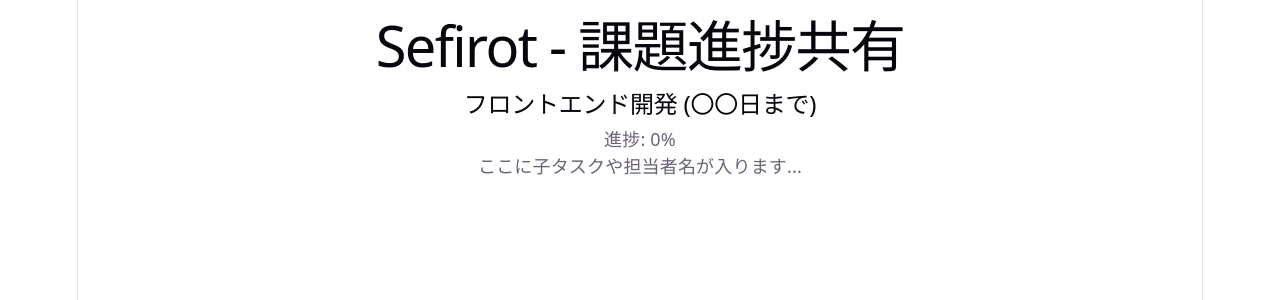
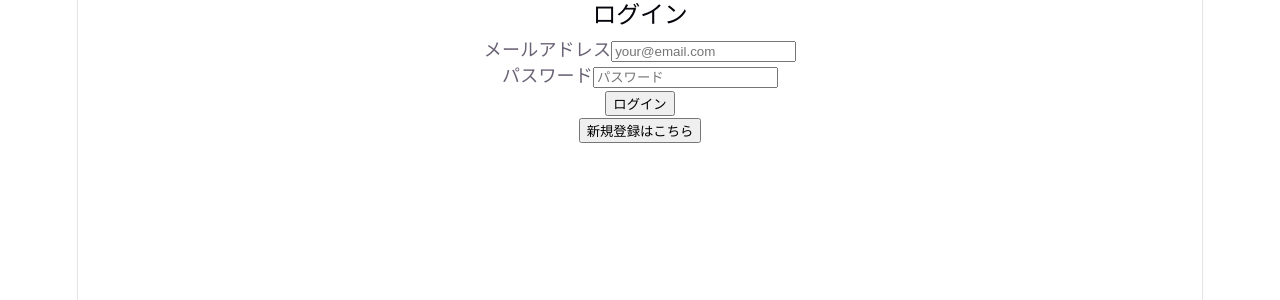
Before and after one commit to egg4946/SysHack-Sefirot-frontend, a React (Vite) app: page / in a window 1280 px wide. Shown: the top 300 px of the page. Built offline with nearby package versions, Linux system fonts and the light colour scheme.

Commit message:
ログイン

```diff
--- a/src/App.tsx
+++ b/src/App.tsx
@@ -1,31 +1,30 @@
-import './App.css'
+import React, { useState } from 'react';
+import './App.css';
+import Login from './Login';
+import Register from './Register';
+import Home from './Home';
 
-function App() {
-  return (
-    <div className="min-h-screen bg-gray-100 p-8">
-      <div className="max-w-4xl mx-auto bg-white p-6 rounded-lg shadow-md">
-        <h1 className="text-2xl font-bold mb-6 text-gray-800">
-          Sefirot - 課題進捗共有
-        </h1>
+type Page = 'login' | 'register' | 'home';
 
-        {/* ここに親タスクのブロックを作っていきます */}
-        <div className="border-2 border-gray-200 rounded p-4 mb-4">
-          <div className="flex justify-between items-center mb-2">
-            <h2 className="text-xl font-semibold">フロントエンド開発 (〇〇日まで)</h2>
-            <span className="text-blue-600 font-bold">進捗: 0%</span>
-          </div>
+const App: React.FC = () => {
+  const [page, setPage] = useState<Page>('login');
 
-          {/* 進捗バーのベース */}
-          <div className="w-full bg-gray-200 rounded-full h-4 mb-4">
-            <div className="bg-blue-600 h-4 rounded-full" style={{ width: '0%' }}></div>
-          </div>
+  const handleLogin = () => setPage('home');
+  const handleLogout = () => setPage('login');
+  const handleRegisterClick = () => setPage('register');
+  const handleRegister = () => setPage('login');
+  const handleBackToLogin = () => setPage('login');
 
-          <p className="text-gray-500 text-sm">ここに子タスクや担当者名が入ります...</p>
-        </div>
+  if (page === 'login') {
+    return <Login onLogin={handleLogin} onRegisterClick={handleRegisterClick} />;
+  }
+  if (page === 'register') {
+    return <Register onRegister={handleRegister} onBackToLogin={handleBackToLogin} />;
+  }
+  if (page === 'home') {
+    return <Home onLogout={handleLogout} />;
+  }
+  return null;
+};
 
-      </div>
-    </div>
-  )
-}
-
-export default App
+export default App;
--- /dev/null
+++ b/src/Home.tsx
@@ -0,0 +1,24 @@
+import React from 'react';
+
+interface HomeProps {
+  onLogout: () => void;
+}
+
+const Home: React.FC<HomeProps> = ({ onLogout }) => {
+  return (
+    <div className="flex flex-col items-center justify-center min-h-screen bg-gray-100">
+      <div className="bg-white p-8 rounded shadow-md w-96">
+        <h2 className="text-2xl font-bold mb-6 text-center">仮ホーム画面</h2>
+        <p className="mb-6 text-center">ログインに成功しました！</p>
+        <button
+          onClick={onLogout}
+          className="w-full bg-gray-400 text-white py-2 rounded hover:bg-gray-500"
+        >
+          ログアウト
+        </button>
+      </div>
+    </div>
+  );
+};
+
+export default Home;
--- /dev/null
+++ b/src/Login.tsx
@@ -0,0 +1,87 @@
+import React, { useState } from 'react';
+
+interface LoginProps {
+  onLogin: () => void;
+  onRegisterClick: () => void;
+}
+
+const Login: React.FC<LoginProps> = ({ onLogin, onRegisterClick }) => {
+  const [email, setEmail] = useState('');
+  const [password, setPassword] = useState('');
+  const [error, setError] = useState<string | null>(null);
+  const [loading, setLoading] = useState(false);
+
+  const handleSubmit = async (e: React.FormEvent) => {
+    e.preventDefault();
+    setError(null);
+    setLoading(true);
+    try {
+      const res = await fetch('http://localhost:8000/api/v1/auth/signin', {
+        method: 'POST',
+        headers: { 'Content-Type': 'application/json' },
+        body: JSON.stringify({ email, password }),
+      });
+      if (!res.ok) {
+        const data = await res.json().catch(() => ({}));
+        setError(data.detail || 'ログインに失敗しました');
+        setLoading(false);
+        return;
+      }
+      onLogin();
+    } catch (e) {
+      setError('通信エラーが発生しました');
+    } finally {
+      setLoading(false);
+    }
+  };
+
+  return (
+    <div className="flex flex-col items-center justify-center min-h-screen bg-gradient-to-br from-blue-100 via-green-100 to-purple-200">
+      <div className="bg-white p-8 rounded-2xl shadow-2xl w-full max-w-md border border-gray-200">
+        <h2 className="text-3xl font-extrabold mb-8 text-center text-blue-700 tracking-wide drop-shadow">ログイン</h2>
+        <form onSubmit={handleSubmit} className="space-y-6">
+          {error && <div className="text-red-600 text-center font-semibold mb-2">{error}</div>}
+          <div>
+            <label className="block text-gray-700 font-semibold mb-1" htmlFor="email">メールアドレス</label>
+            <input
+              id="email"
+              type="email"
+              placeholder="your@email.com"
+              value={email}
+              onChange={e => setEmail(e.target.value)}
+              className="w-full p-3 border border-gray-300 rounded-lg focus:outline-none focus:ring-2 focus:ring-blue-400 transition"
+              required
+            />
+          </div>
+          <div>
+            <label className="block text-gray-700 font-semibold mb-1" htmlFor="password">パスワード</label>
+            <input
+              id="password"
+              type="password"
+              placeholder="パスワード"
+              value={password}
+              onChange={e => setPassword(e.target.value)}
+              className="w-full p-3 border border-gray-300 rounded-lg focus:outline-none focus:ring-2 focus:ring-blue-400 transition"
+              required
+            />
+          </div>
+          <button
+            type="submit"
+            className="w-full bg-gradient-to-r from-blue-500 to-green-400 text-white py-3 rounded-lg font-bold text-lg shadow hover:from-blue-600 hover:to-green-500 transition mb-2 disabled:opacity-60"
+            disabled={loading}
+          >
+            {loading ? 'ログイン中...' : 'ログイン'}
+          </button>
+        </form>
+        <button
+          onClick={onRegisterClick}
+          className="w-full text-blue-600 hover:underline text-sm mt-4"
+        >
+          新規登録はこちら
+        </button>
+      </div>
+    </div>
+  );
+};
+
+export default Login;
--- /dev/null
+++ b/src/Register.tsx
@@ -0,0 +1,121 @@
+import React, { useState } from 'react';
+
+interface RegisterProps {
+  onRegister: () => void;
+  onBackToLogin: () => void;
+}
+
+const Register: React.FC<RegisterProps> = ({ onRegister, onBackToLogin }) => {
+  const [email, setEmail] = useState('');
+  const [password, setPassword] = useState('');
+  const [confirm, setConfirm] = useState('');
+  const [displayName, setDisplayName] = useState('');
+  const [error, setError] = useState<string | null>(null);
+  const [loading, setLoading] = useState(false);
+
+  const handleSubmit = async (e: React.FormEvent) => {
+    e.preventDefault();
+    setError(null);
+    if (password !== confirm) {
+      setError('パスワードが一致しません');
+      return;
+    }
+    setLoading(true);
+    try {
+      const res = await fetch('http://localhost:8000/api/v1/auth/signup', {
+        method: 'POST',
+        headers: { 'Content-Type': 'application/json' },
+        body: JSON.stringify({
+          email,
+          password,
+          display_name: displayName,
+        }),
+      });
+      if (!res.ok) {
+        const data = await res.json().catch(() => ({}));
+        setError(data.detail || '登録に失敗しました');
+        setLoading(false);
+        return;
+      }
+      onRegister();
+    } catch (e) {
+      setError('通信エラーが発生しました');
+    } finally {
+      setLoading(false);
+    }
+  };
+
+  return (
+    <div className="flex flex-col items-center justify-center min-h-screen bg-gradient-to-br from-green-100 via-blue-100 to-purple-200">
+      <div className="bg-white p-8 rounded-2xl shadow-2xl w-full max-w-md border border-gray-200">
+        <h2 className="text-3xl font-extrabold mb-8 text-center text-blue-700 tracking-wide drop-shadow">新規登録</h2>
+        <form onSubmit={handleSubmit} className="space-y-5">
+          {error && <div className="text-red-600 text-center font-semibold mb-2">{error}</div>}
+          <div>
+            <label className="block text-gray-700 font-semibold mb-1" htmlFor="displayName">ユーザー名</label>
+            <input
+              id="displayName"
+              type="text"
+              placeholder="例: 田中 太郎"
+              value={displayName}
+              onChange={e => setDisplayName(e.target.value)}
+              className="w-full p-3 border border-gray-300 rounded-lg focus:outline-none focus:ring-2 focus:ring-blue-400 transition"
+              required
+            />
+          </div>
+          <div>
+            <label className="block text-gray-700 font-semibold mb-1" htmlFor="email">メールアドレス</label>
+            <input
+              id="email"
+              type="email"
+              placeholder="your@email.com"
+              value={email}
+              onChange={e => setEmail(e.target.value)}
+              className="w-full p-3 border border-gray-300 rounded-lg focus:outline-none focus:ring-2 focus:ring-blue-400 transition"
+              required
+            />
+          </div>
+          <div>
+            <label className="block text-gray-700 font-semibold mb-1" htmlFor="password">パスワード</label>
+            <input
+              id="password"
+              type="password"
+              placeholder="パスワード"
+              value={password}
+              onChange={e => setPassword(e.target.value)}
+              className="w-full p-3 border border-gray-300 rounded-lg focus:outline-none focus:ring-2 focus:ring-blue-400 transition"
+              required
+            />
+          </div>
+          <div>
+            <label className="block text-gray-700 font-semibold mb-1" htmlFor="confirm">パスワード(確認)</label>
+            <input
+              id="confirm"
+              type="password"
+              placeholder="もう一度パスワード"
+              value={confirm}
+              onChange={e => setConfirm(e.target.value)}
+              className="w-full p-3 border border-gray-300 rounded-lg focus:outline-none focus:ring-2 focus:ring-blue-400 transition"
+              required
+            />
+          </div>
+          <button
+            type="submit"
+            className="w-full bg-gradient-to-r from-blue-500 to-green-400 text-white py-3 rounded-lg font-bold text-lg shadow hover:from-blue-600 hover:to-green-500 transition mb-2 disabled:opacity-60"
+            disabled={loading}
+          >
+            {loading ? '登録中...' : '登録'}
+          </button>
+        </form>
+        <button
+          onClick={onBackToLogin}
+          className="w-full text-blue-600 hover:underline text-sm mt-4"
+        >
+          ログイン画面に戻る
+        </button>
+      </div>
+    </div>
+  );
+};
+
+export default Register;
```
